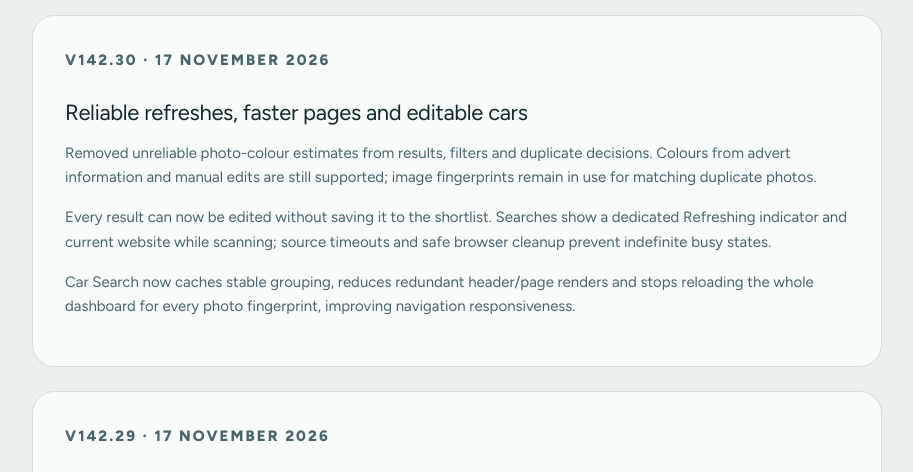
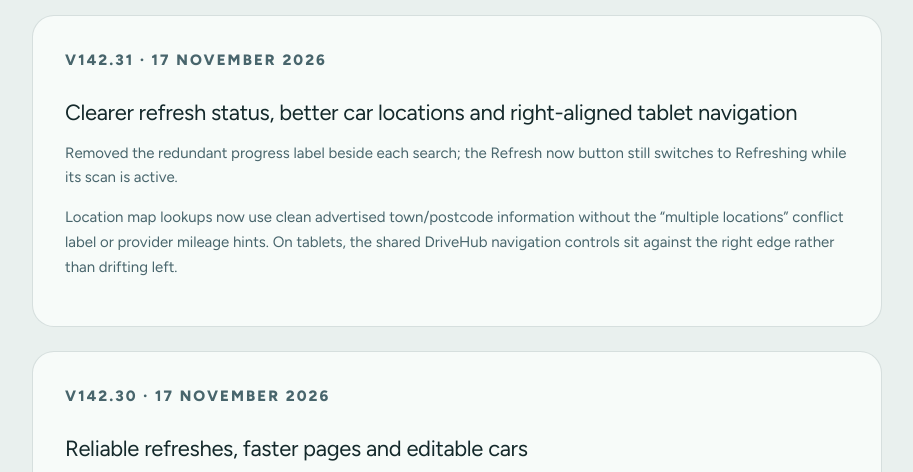
Before and after one commit to jamtest453/DriveHub, a website: page gateway/public/release-notes.html in a window 1280 px wide. Shown: the part 252-724 px from the top of the page, without its empty margins (183-1096 px from the left). Drawn offline with Linux system fonts and the light colour scheme; a web font is replaced by a local one.

Commit message:
DriveHub v142.31: update release records, tests and native version

```diff
--- a/gateway/public/release-notes.html
+++ b/gateway/public/release-notes.html
@@ -22,6 +22,12 @@
     <a class="release-back" href="/">‹ DriveHub tools</a>
     <p class="kicker">RELEASE HISTORY</p>
     <h1>What's new</h1>
+    <article class="release-card">
+      <p class="kicker">v142.31 · 17 November 2026</p>
+      <h2>Clearer refresh status, better car locations and right-aligned tablet navigation</h2>
+      <p>Removed the redundant progress label beside each search; the Refresh now button still switches to Refreshing while its scan is active.</p>
+      <p>Location map lookups now use clean advertised town/postcode information without the “multiple locations” conflict label or provider mileage hints. On tablets, the shared DriveHub navigation controls sit against the right edge rather than drifting left.</p>
+    </article>
     <article class="release-card">
       <p class="kicker">v142.30 · 17 November 2026</p>
       <h2>Reliable refreshes, faster pages and editable cars</h2>
```
